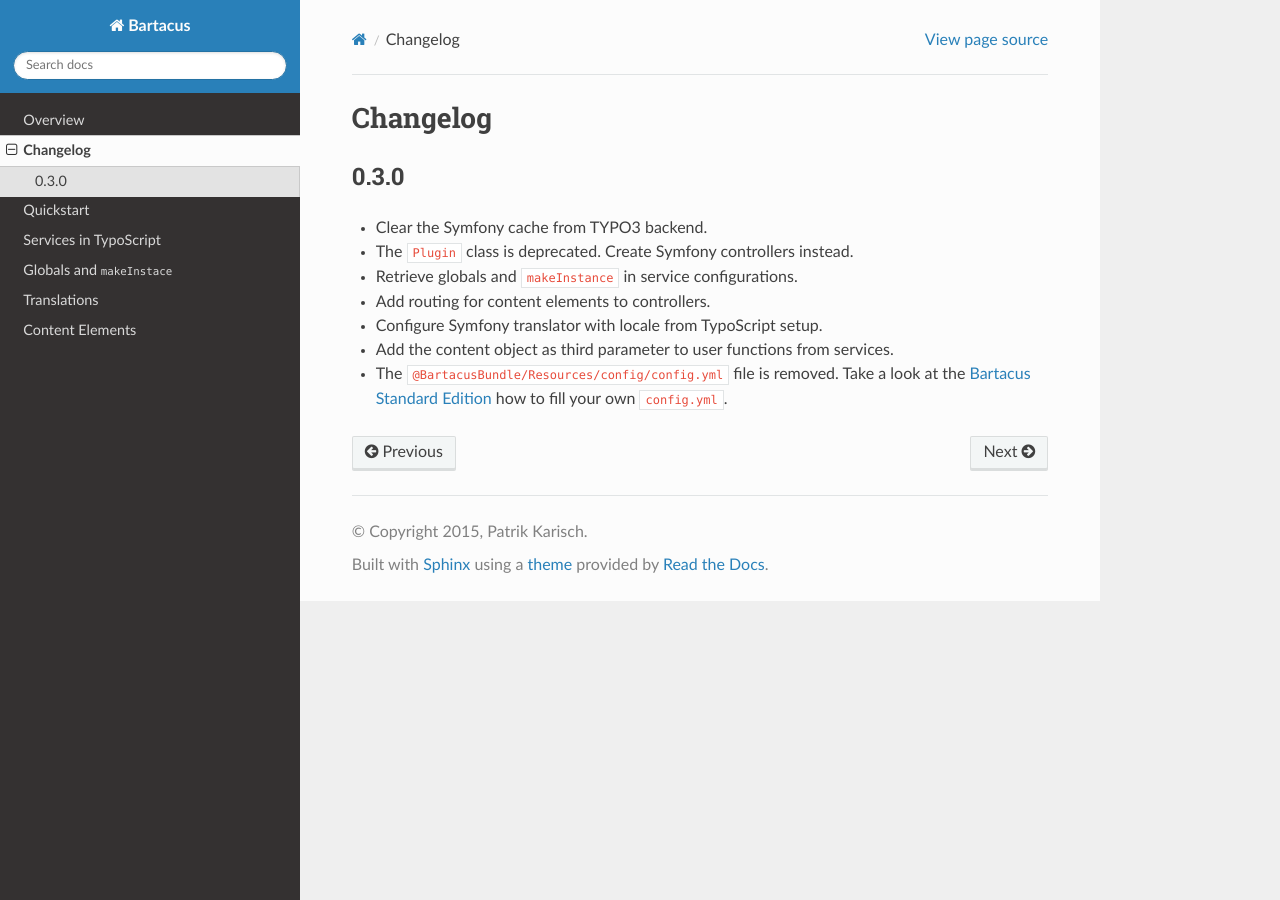
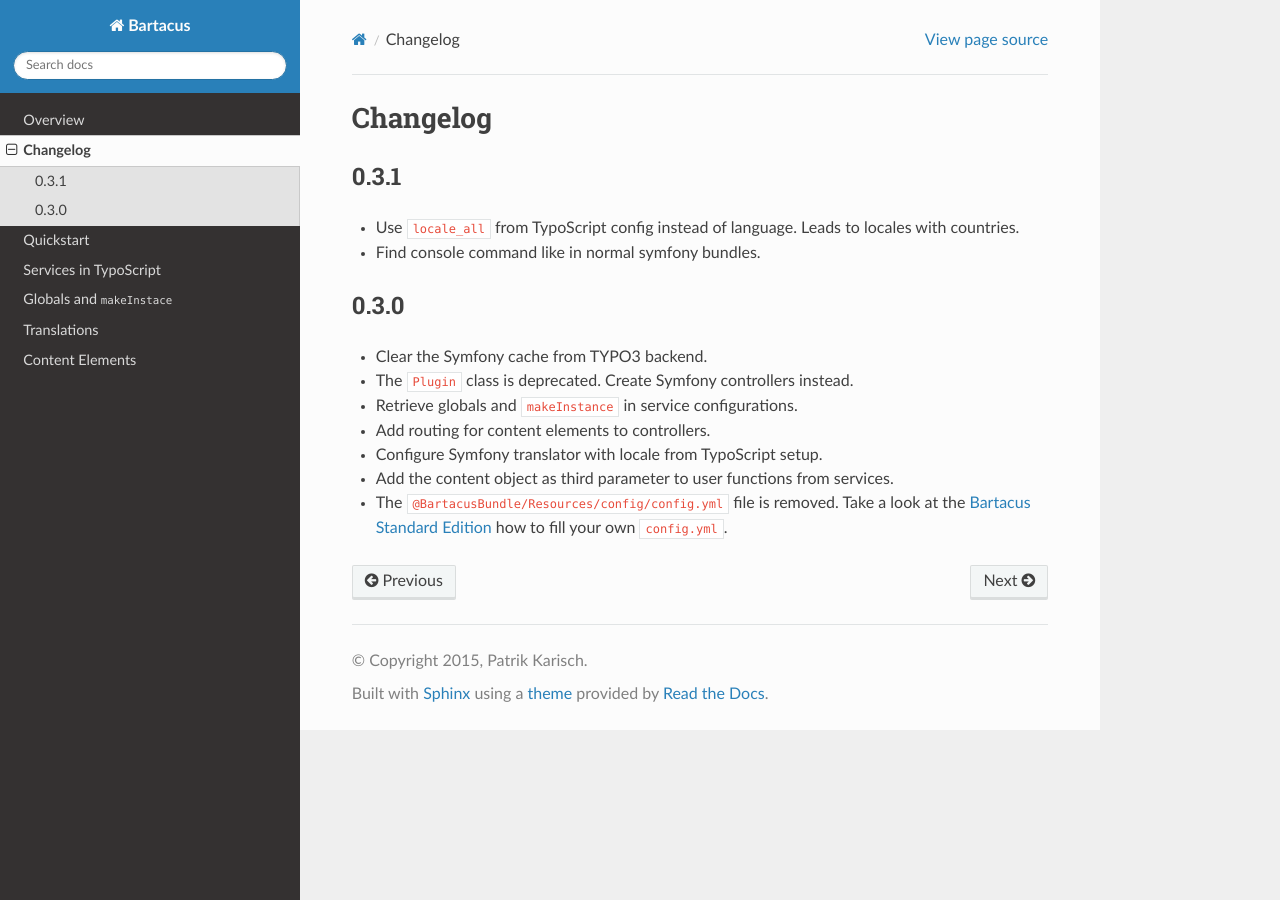
Before and after one commit to Bartacus/BartacusBundle, a Sphinx documentation site: the page built from docs/changelog.rst, in a window 1280 px wide. Built offline with Sphinx 7.4.7 and the Read the Docs theme 2.0.0, drawn with Linux system fonts in a browser that asks for light colours.

Commit message:
Update changelog and bump version

```diff
--- a/docs/changelog.rst
+++ b/docs/changelog.rst
@@ -1,6 +1,13 @@
 =========
 Changelog
 =========
+
+0.3.1
+=====
+
+* Use ``locale_all`` from TypoScript config instead of language. Leads to
+  locales with countries.
+* Find console command like in normal symfony bundles.
 
 0.3.0
 =====
```
Also changed, not shown: 1 other file.
